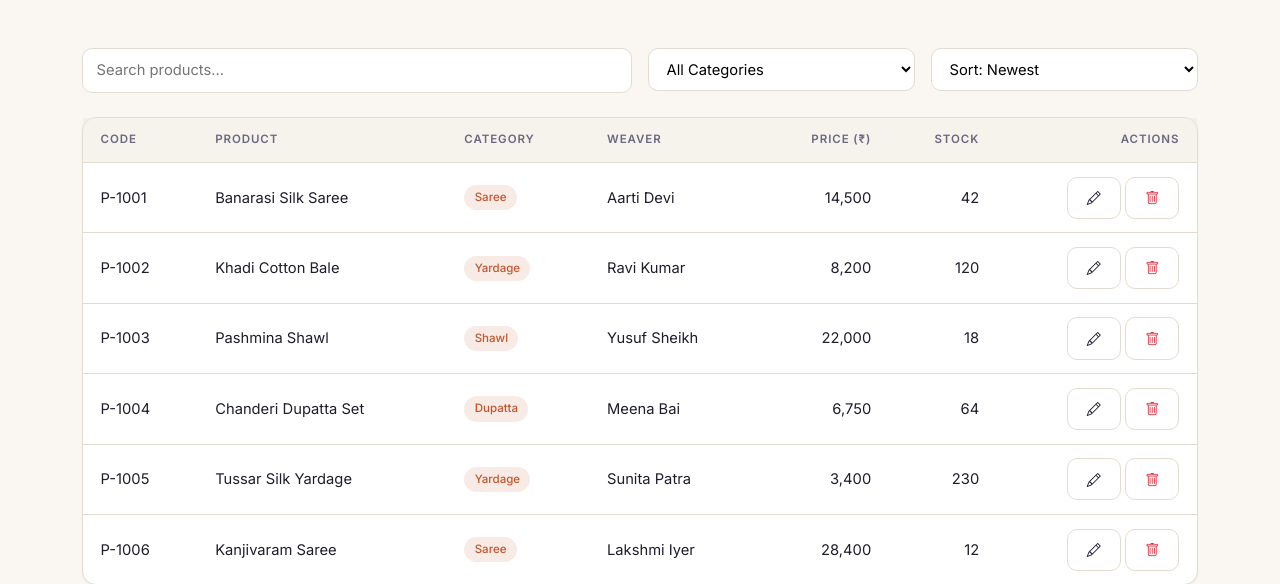
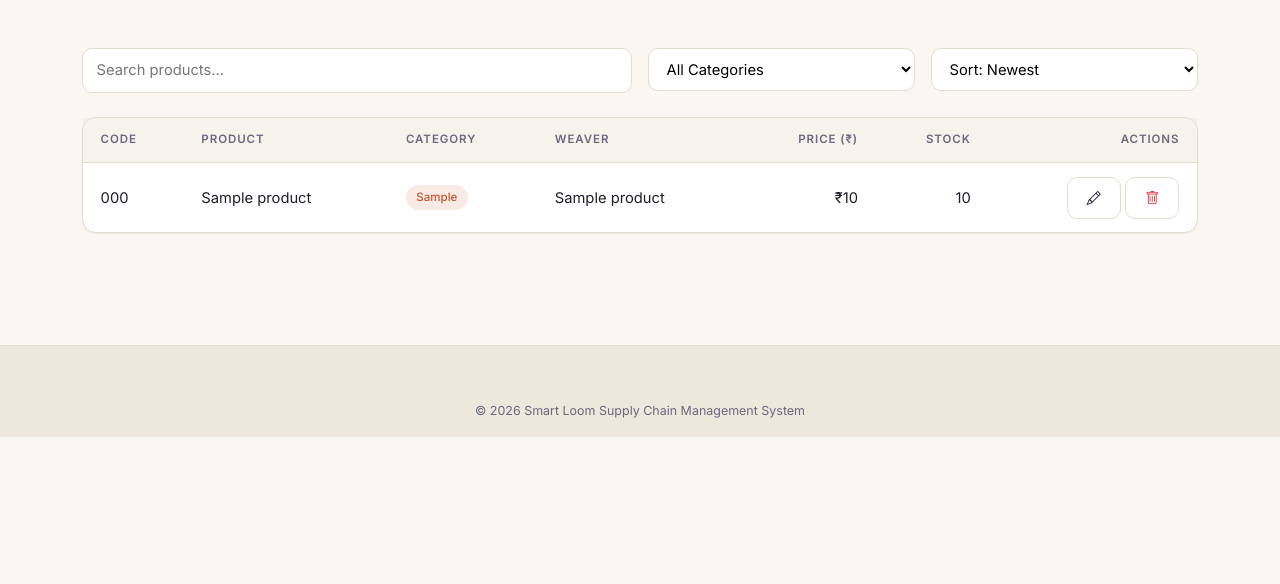
Before and after one commit to Harshitha2476/SmartLoomSupplyChain, a Flask app: page /products in a window 1280 px wide. Shown: the part 217-801 px from the top of the page. After the commit the page ends 654 px from the top, so only its background shows below. Run offline with Flask 3, Linux system fonts and the light colour scheme; tables that the repository leaves empty or names only in its code hold one stand-in row (values such as "Sample post").

Commit message:
Step 1 and 2(product page and connecting too mysql)

```diff
--- a/app.py
+++ b/app.py
@@ -1,7 +1,15 @@
-from flask import Flask, render_template, redirect, url_for
+from flask import Flask, render_template, redirect, url_for, request
+import mysql.connector
 
 app = Flask(__name__)
+db = mysql.connector.connect(
+    host="localhost",
+    user="root",
+    password="password",
+    database="smartloom"
+)
 
+cursor = db.cursor(dictionary=True)
 
 # HOME PAGE
 @app.route('/')
@@ -24,7 +32,18 @@ def dashboard():
 # PRODUCTS PAGE
 @app.route('/products')
 def products():
-    return render_template('products.html')
+
+    query = "SELECT * FROM products"
+
+    cursor.execute(query)
+
+    all_products = cursor.fetchall()
+
+    return render_template(
+        'products.html',
+        products=all_products
+    )
+
 
 
 # ORDERS PAGE
@@ -38,6 +57,84 @@ def orders():
 def login():
     return render_template('login.html')
 
+
+@app.route('/testdb')
+def testdb():
+
+    cursor.execute("SHOW TABLES")
+
+    tables = cursor.fetchall()
+
+    return str(tables)
+
+@app.route('/add_product', methods=['POST'])
+def add_product():
+
+    name = request.form['name']
+
+    category = request.form['category']
+
+    weaver = request.form['weaver']
+
+    price = request.form['price']
+
+    stock = request.form['stock']
+
+    description = request.form['description']
+
+    # FIRST INSERT WITHOUT PRODUCT CODE
+
+    query = """
+    INSERT INTO products
+    (
+        product_name,
+        category,
+        weaver_name,
+        price,
+        stock,
+        description
+    )
+
+    VALUES(%s,%s,%s,%s,%s,%s)
+    """
+
+    values = (
+        name,
+        category,
+        weaver,
+        price,
+        stock,
+        description
+    )
+
+    cursor.execute(query, values)
+
+    db.commit()
+
+    # GET LAST INSERTED ID
+
+    product_id = cursor.lastrowid
+
+    # GENERATE PRODUCT CODE
+
+    product_code = f"P-{1000 + product_id}"
+
+    # UPDATE PRODUCT CODE
+
+    update_query = """
+    UPDATE products
+    SET product_code=%s
+    WHERE product_id=%s
+    """
+
+    cursor.execute(
+        update_query,
+        (product_code, product_id)
+    )
+
+    db.commit()
+
+    return redirect('/products')
 
 # OPTIONAL REDIRECTS FOR OLD .html LINKS
 
@@ -68,3 +165,44 @@ def old_login():
 
 if __name__ == '__main__':
     app.run(debug=True)
+
+
+# from flask import Flask, render_template, redirect, url_for
+
+# app = Flask(__name__)
+
+# # Pages
+# @app.route('/')
+# def home():
+#     return render_template('index.html')
+
+# @app.route('/dashboard')
+# def dashboard():
+#     return render_template('dashboard.html')
+
+# @app.route('/products')
+# def products():
+#     return render_template('products.html')
+
+# @app.route('/orders')
+# def orders():
+#     return render_template('orders.html')
+
+# @app.route('/login')
+# def login():
+#     return render_template('login.html')
+
+# # Redirects for old .html links
+# redirects = {
+#     "/index.html": "home",
+#     "/dashboard.html": "dashboard",
+#     "/products.html": "products",
+#     "/orders.html": "orders",
+#     "/login.html": "login"
+# }
+
+# for old, new in redirects.items():
+#     app.add_url_rule(old, f"redirect_{new}", lambda new=new: redirect(url_for(new)))
+
+# if __name__ == "__main__":
+#     app.run(debug=True)
--- a/templates/products.html
+++ b/templates/products.html
@@ -82,7 +82,7 @@
               <th class="text-end">Actions</th>
             </tr>
           </thead>
-          <tbody>
+          <!-- <tbody>
             <tr>
               <td>P-1001</td>
               <td>Banarasi Silk Saree</td>
@@ -155,6 +155,49 @@
                 <button class="btn btn-sm btn-outline-sl text-danger"><i class="bi bi-trash"></i></button>
               </td>
             </tr>
+          </tbody> -->
+          <tbody>
+
+            {% for product in products %}
+
+            <tr>
+
+              <td>{{ product.product_code }}</td>
+
+              <td>{{ product.product_name }}</td>
+
+              <td>
+                <span class="sl-badge sl-badge-accent">
+                  {{ product.category }}
+                </span>
+              </td>
+
+              <td>{{ product.weaver_name }}</td>
+
+              <td class="text-end">
+                ₹{{ product.price }}
+              </td>
+
+              <td class="text-end">
+                {{ product.stock }}
+              </td>
+
+              <td class="text-end">
+
+                <button class="btn btn-sm btn-outline-sl">
+                  <i class="bi bi-pencil"></i>
+                </button>
+
+                <button class="btn btn-sm btn-outline-sl text-danger">
+                  <i class="bi bi-trash"></i>
+                </button>
+
+              </td>
+
+            </tr>
+
+            {% endfor %}
+
           </tbody>
         </table>
       </div>
@@ -169,7 +212,7 @@
           <h5 class="modal-title" style="font-family:'Playfair Display',serif;">Add New Product</h5>
           <button type="button" class="btn-close" data-bs-dismiss="modal"></button>
         </div>
-        <form method="POST" action="#">
+        <form method="POST" action="/add_product">
           <div class="modal-body">
             <div class="row g-3">
               <div class="col-md-6"><label class="sl-form-label">Product Name</label><input class="sl-input" name="name"
```
